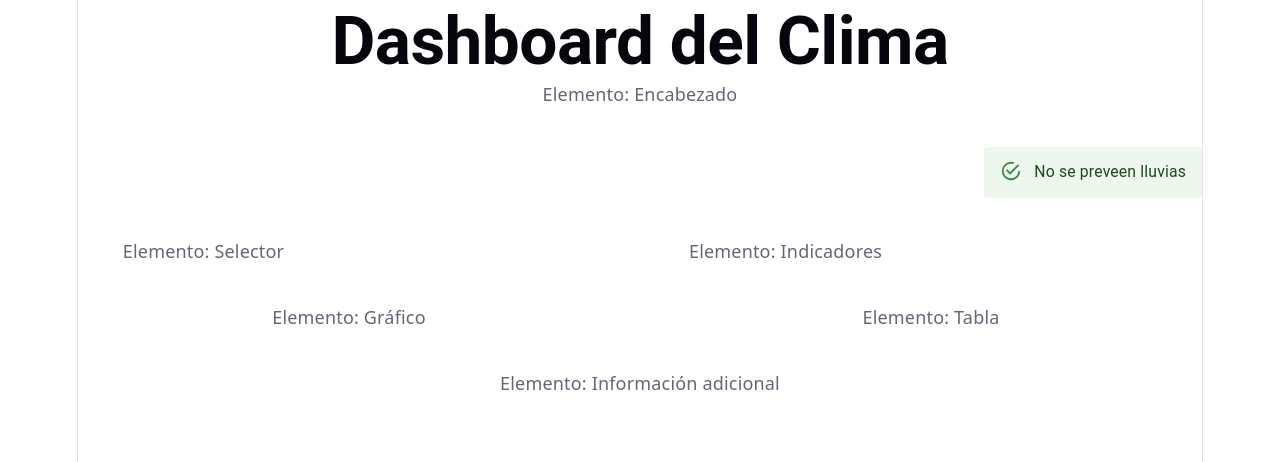
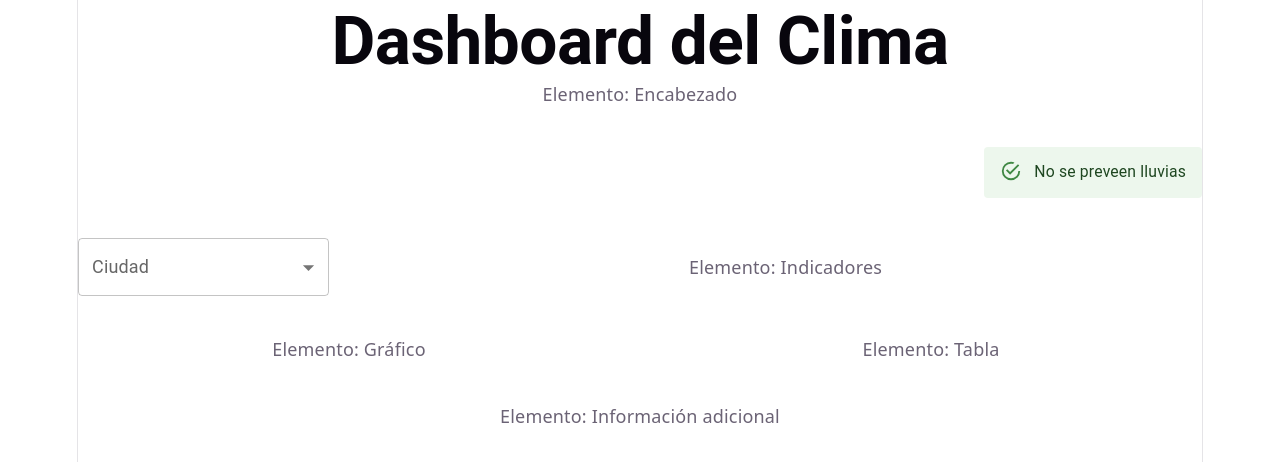
Before and after one commit to jossanchcald/dashboard, a React (Vite) app: page / in a window 1280 px wide. Shown: the top 462 px of the page. Built offline with nearby package versions, Linux system fonts and the light colour scheme.

Commit message:
SelectorUI creado

```diff
--- a/src/App.tsx
+++ b/src/App.tsx
@@ -1,6 +1,7 @@
 import './App.css'
-import { Grid } from '@mui/material';
-import AlertUI from './components/AlertUI.tsx';
+import { Grid } from '@mui/material'
+import AlertUI from './components/AlertUI.tsx'
+import SelectorUI from './components/SelectorUI.tsx'
 
 function App() {
   return (
@@ -15,7 +16,9 @@
       </Grid>
 
       {/* Selector */}
-      <Grid size={{ xs: 12, md: 3 }}>Elemento: Selector</Grid>
+      <Grid size={{ xs: 12, md: 3 }}>
+        <SelectorUI />
+      </Grid>
 
       {/* Indicadores */}
       <Grid size={{ xs: 12, md: 9 }}>Elemento: Indicadores</Grid>
--- /dev/null
+++ b/src/components/SelectorUI.tsx
@@ -0,0 +1,40 @@
+import FormControl from '@mui/material/FormControl';
+import InputLabel from '@mui/material/InputLabel';
+import Select, { type SelectChangeEvent } from '@mui/material/Select';
+import MenuItem from '@mui/material/MenuItem';
+import { useState } from 'react';
+
+
+export default function SelectorUI() {
+
+    const [cityInput, setCityInput] = useState('');
+
+    const handleChange = (event: SelectChangeEvent<string>) => {
+        setCityInput(event.target.value);
+    };
+
+    return (
+        <FormControl fullWidth>
+            <InputLabel id="city-select-label">Ciudad</InputLabel>
+            <Select
+                labelId="city-select-label"
+                id="city-simple-select"
+                label="Ciudad"
+                value={cityInput}
+                onChange={handleChange} >
+                <MenuItem disabled><em>Seleccione una ciudad</em></MenuItem>
+                <MenuItem value={"guayaquil"}>Guayaquil</MenuItem>
+                <MenuItem value={"quito"}>Quito</MenuItem>
+                <MenuItem value={"manta"}>Manta</MenuItem>
+                <MenuItem value={"cuenca"}>Cuenca</MenuItem>
+            </Select>
+
+            {cityInput && (
+                <p>
+                    Información del clima en <span style={{ textTransform: 'capitalize', fontWeight: 'bold' }}>{cityInput}</span>
+                </p>
+            )}
+
+        </FormControl>
+    )
+}
```
